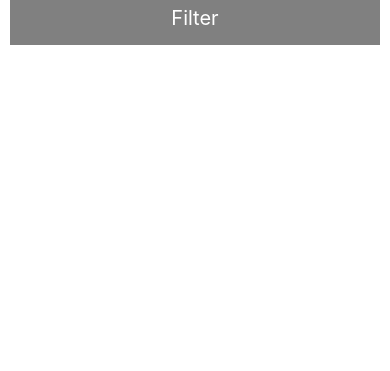
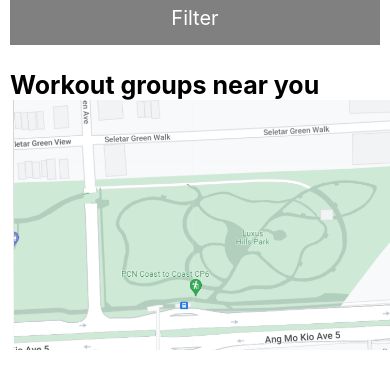
Before and after one commit to bryanlzl/AlphaGeeks-NSmen-Life-App, a React Native app in the folder app/: screen /WorkoutScreen in a window 390 px wide. Shown: the part 470-841 px from the top of the page. Built offline with nearby package versions, Linux system fonts and the light colour scheme; what expo-linking would draw is missing.

Commit message:
Added navigation to gorup found screen

```diff
--- a/app/screens/ippt/WorkoutScreen.tsx
+++ b/app/screens/ippt/WorkoutScreen.tsx
@@ -3,6 +3,7 @@ import { RootTabScreenProps } from "../../types";
 import { Text, View } from "../../components/Themed";
 import DropDownPicker from "react-native-dropdown-picker";
 import { StyleSheet, ScrollView, Image, TextInput, TouchableOpacity } from "react-native";
+import map from "../../assets/images/map.png";
 
 export default function WorkoutScreen({ navigation }: RootTabScreenProps<"Profile">) {
   const [open, setOpen] = useState(false);
@@ -57,6 +58,12 @@ export default function WorkoutScreen({ navigation }: RootTabScreenProps<"Profil
         <TouchableOpacity style={{ backgroundColor: "gray", marginTop: 25 }}>
           <Text style={{ textAlign: "center", paddingVertical: 15, color: "white", fontSize: 20 }}>Filter</Text>
         </TouchableOpacity>
+
+        <Text style={{ marginTop: 25, fontSize: 25, fontWeight: "bold" }}>Workout groups near you</Text>
+
+        <TouchableOpacity onPress={() => navigation.navigate("GroupsFound")}>
+          <Image source={map} style={{ width: 395, height: 250 }} />
+        </TouchableOpacity>
       </>
     );
   };
```
Also changed, not shown: app/assets/images/map.png (added).
